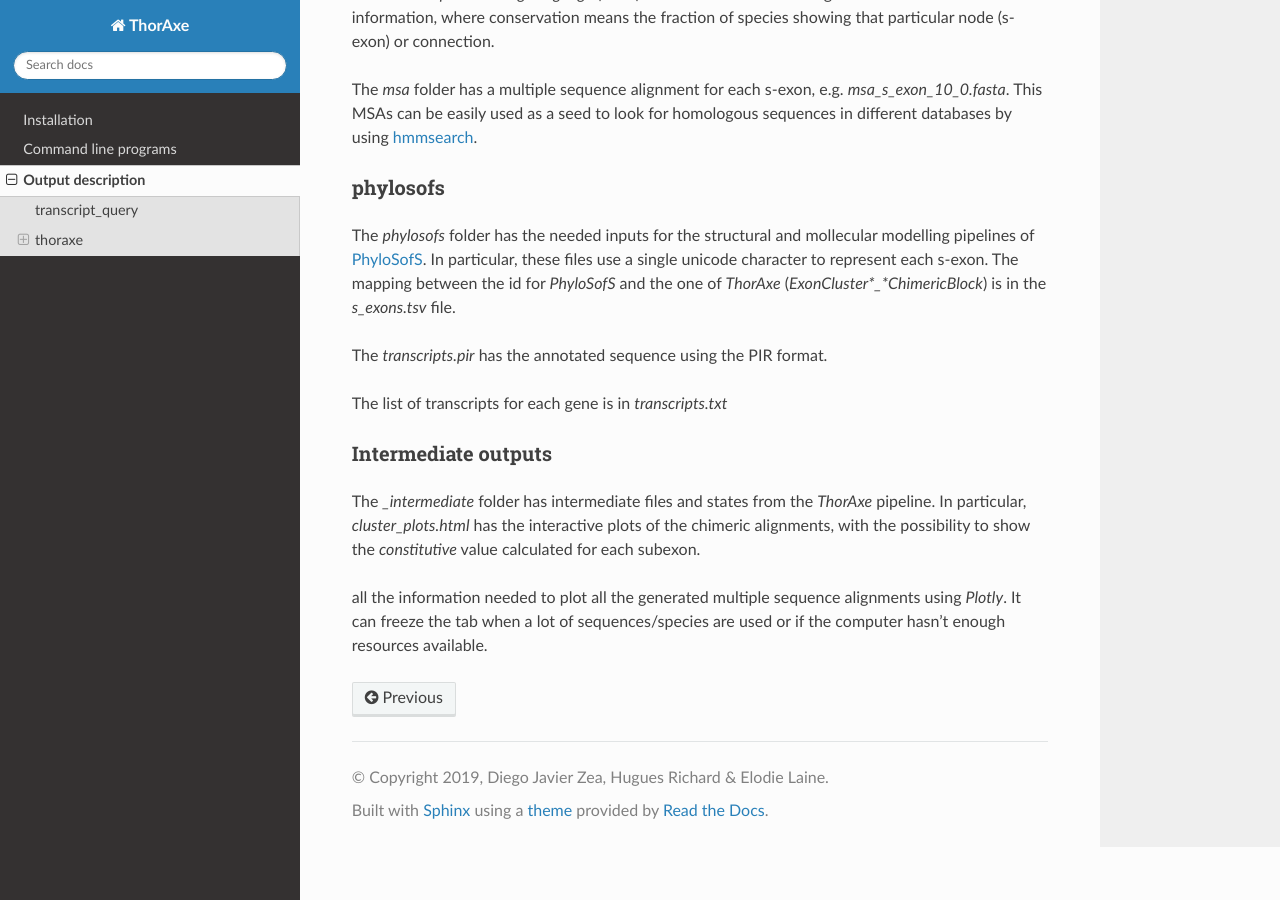
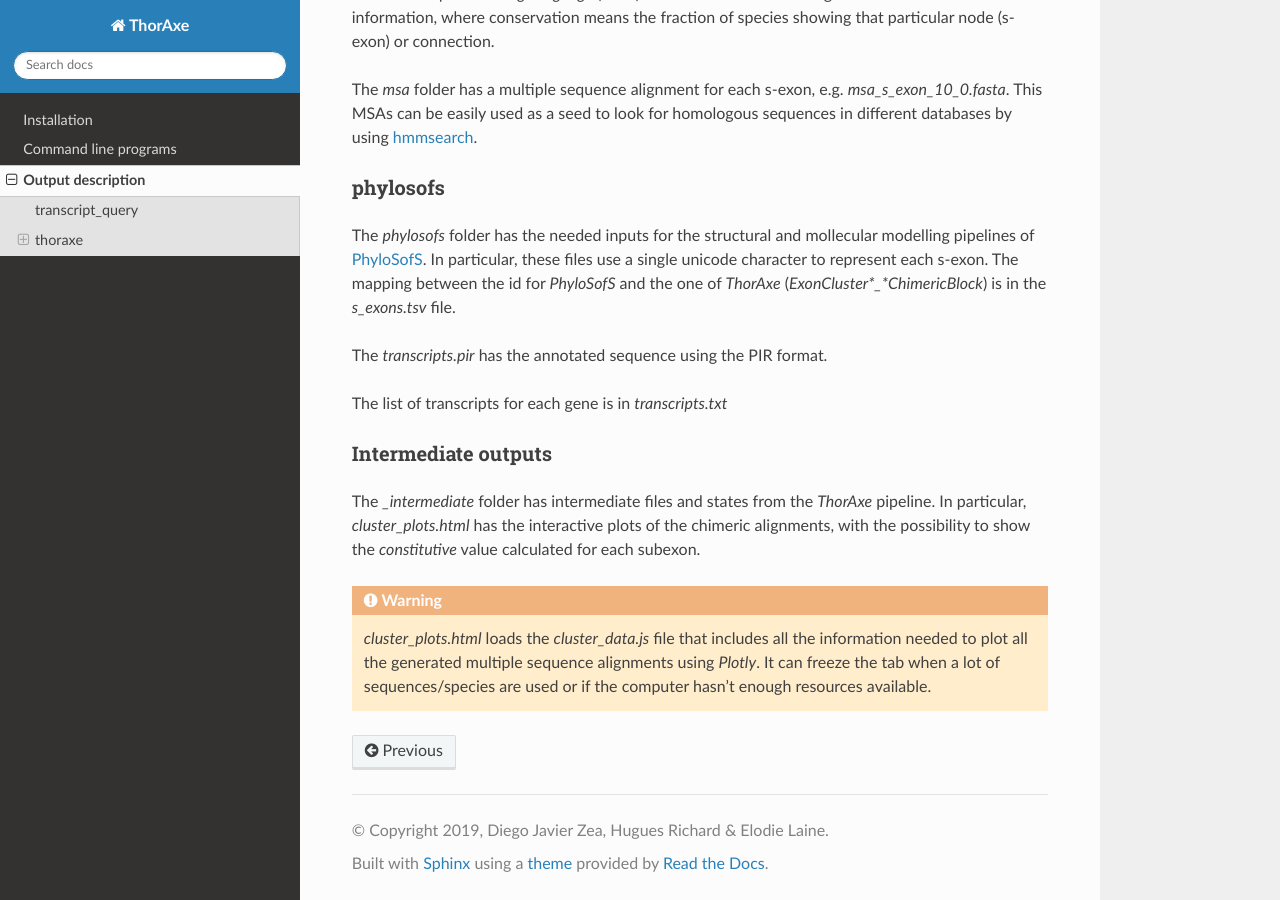
Before and after one commit to PhyloSofS-Team/thoraxe, a Sphinx documentation site: the page built from docs/source/output.rst, in a window 1280 px wide and 900 px high, scrolled down 1690 px. Built offline with Sphinx 7.4.7 and the Read the Docs theme 2.0.0, drawn with Linux system fonts in a browser that asks for light colours; pages that are not in the unit, such as notebooks, are missing from menus; some of the changed lines change nothing that is shown.

Commit message:
Fix doc warning

```diff
--- a/docs/source/output.rst
+++ b/docs/source/output.rst
@@ -121,10 +121,11 @@ pipeline. In particular, `cluster_plots.html` has the interactive plots of the
 chimeric alignments, with the possibility to show the `constitutive` value
 calculated for each subexon.
 
-.. warning: `cluster_plots.html` loads the `cluster_data.js` file that includes
-all the information needed to plot all the generated multiple sequence alignments
-using *Plotly*. It can freeze the tab when a lot of sequences/species are used or
-if the computer hasn't enough resources available.
+.. warning::
+    `cluster_plots.html` loads the `cluster_data.js` file that includes
+    all the information needed to plot all the generated multiple sequence alignments
+    using *Plotly*. It can freeze the tab when a lot of sequences/species are used or
+    if the computer hasn't enough resources available.
 
 
 .. _Ensembl: https://www.ensembl.org/index.html
```
